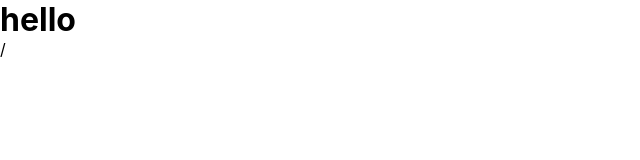
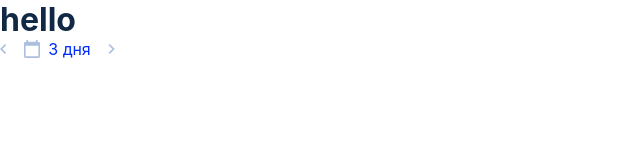
Before and after one commit to aleksaksan/skilla, a React (Create React App) app: page / in a window 1280 px wide. Shown: the top 160 px of the page, without its empty margins (0-640 px from the left). Built offline with nearby package versions, Linux system fonts and the light colour scheme; a web font is replaced by a local one.

Commit message:
added date buttons

```diff
--- a/src/App.tsx
+++ b/src/App.tsx
@@ -1,3 +1,4 @@
+import { DatePicker } from "./components/DatePicker/DatePicker";
 
 
 
@@ -7,7 +8,7 @@ function App() {
       <header>
         <h1>hello</h1>
       </header>
-    /
+    <DatePicker value="3 дня" />
     </div>
   );
 }
--- /dev/null
+++ b/src/components/DatePicker/DatePicker.module.scss
@@ -0,0 +1,32 @@
+@import '../../style/colors';
+@import '../../style/common';
+
+.container {
+  width: 115px;
+  @include space-between-center;
+
+  &>button {
+    cursor: pointer;
+    fill: $primary-grey;
+    color: $text-blue;
+    @include space-between-center;
+
+    &>label {
+      margin-left: 8px;
+      cursor: pointer;
+    }
+
+    &:hover {
+      fill: $primary-blue;
+    }
+
+    &:active {
+      fill: $primary-active;
+    }
+  }
+
+  svg {
+    fill: inherit;
+  }
+
+}
--- /dev/null
+++ b/src/components/DatePicker/DatePicker.tsx
@@ -0,0 +1,30 @@
+import style from './DatePicker.module.scss';
+import { SvgCalendar } from '../SvgIcon/SvgFiles/SvgDatePicker/SvgCalendar';
+import { SvgChevronLeft } from '../SvgIcon/SvgFiles/SvgDatePicker/SvgChevronLeft';
+import { SvgChevronRight } from '../SvgIcon/SvgFiles/SvgDatePicker/SvgChevronRight';
+
+export type DatePickerProps = {
+  onClick?: () => void;
+  onClickFroward?: () => void;
+  onClickBacward?: () => void;
+  value: string;
+}
+
+
+export const DatePicker = (props: DatePickerProps) => {
+
+  return (
+    <div className={style.container}>
+      <button>
+        <SvgChevronLeft />
+      </button>
+      <button onClick={props.onClick}>
+        <SvgCalendar />
+        <label>{props.value}</label>
+      </button>
+      <button>
+        <SvgChevronRight />
+      </button>
+    </div>
+  )
+}
--- /dev/null
+++ b/src/components/SvgIcon/SvgFiles/SvgDatePicker/SvgCalendar.tsx
@@ -0,0 +1,9 @@
+import React from 'react'
+
+export const SvgCalendar = () => {
+  return (
+    <svg width="16" height="18" viewBox="0 0 16 18" fill="none" xmlns="http://www.w3.org/2000/svg">
+    <path d="M14.4 1.63636H13.6V0H12V1.63636H4V0H2.4V1.63636H1.6C0.72 1.63636 0 2.37273 0 3.27273V16.3636C0 17.2636 0.72 18 1.6 18H14.4C15.28 18 16 17.2636 16 16.3636V3.27273C16 2.37273 15.28 1.63636 14.4 1.63636ZM14.4 16.3636H1.6V5.72727H14.4V16.3636Z" fill=""/>
+    </svg>
+  )
+}
--- /dev/null
+++ b/src/components/SvgIcon/SvgFiles/SvgDatePicker/SvgChevronLeft.tsx
@@ -0,0 +1,9 @@
+import React from 'react'
+
+export const SvgChevronLeft = () => {
+  return (
+    <svg width="7" height="10" viewBox="0 0 7 10" fill="none" xmlns="http://www.w3.org/2000/svg">
+    <path d="M6.175 8.825L2.35833 5L6.175 1.175L5 0L0 5L5 10L6.175 8.825Z" fill=""/>
+    </svg>
+  )
+}
--- /dev/null
+++ b/src/components/SvgIcon/SvgFiles/SvgDatePicker/SvgChevronRight.tsx
@@ -0,0 +1,9 @@
+import React from 'react'
+
+export const SvgChevronRight = () => {
+  return (
+    <svg width="7" height="10" viewBox="0 0 7 10" fill="none" xmlns="http://www.w3.org/2000/svg">
+    <path d="M0.589844 8.825L4.40651 5L0.589844 1.175L1.76484 0L6.76484 5L1.76484 10L0.589844 8.825Z" fill=""/>
+    </svg>
+  )
+}
--- a/src/index.css
+++ b/src/index.scss
@@ -1,5 +1,5 @@
 @import url('https://fonts.cdnfonts.com/css/sf-pro-display');
-
+@import './style/_colors.scss';
 *,
 *::before,
 *::after {
@@ -26,4 +26,11 @@ ol[class] {
 
 body {
   font-family: 'SF Pro Display', sans-serif;
+  color: $text-primary;
 }
+
+button {
+  outline: none;
+  border: none;
+  background-color: transparent;
+}
--- a/src/index.tsx
+++ b/src/index.tsx
@@ -1,6 +1,6 @@
 import React from 'react';
 import ReactDOM from 'react-dom/client';
-import './index.css';
+import './index.scss';
 import App from './App';
 
 const root = ReactDOM.createRoot(
--- a/src/style/_colors.scss
+++ b/src/style/_colors.scss
@@ -14,3 +14,4 @@ $pale-green: #DBF8EF;
 
 // text color
 $text-primary: #122945;
+$text-blue: #002CFB;
--- /dev/null
+++ b/src/style/_common.scss
@@ -0,0 +1,5 @@
+@mixin space-between-center {
+  display: flex;
+  align-items: center;
+  justify-content: space-between;
+}
```
